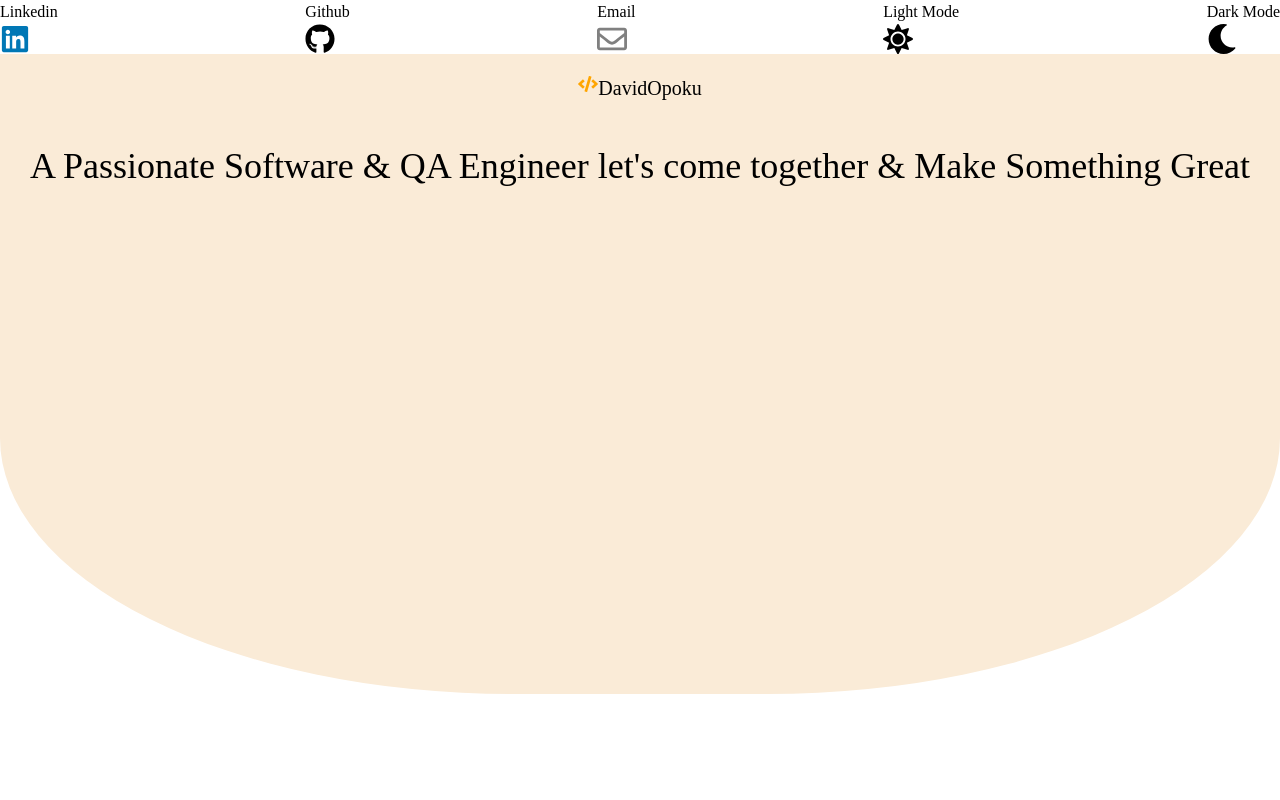
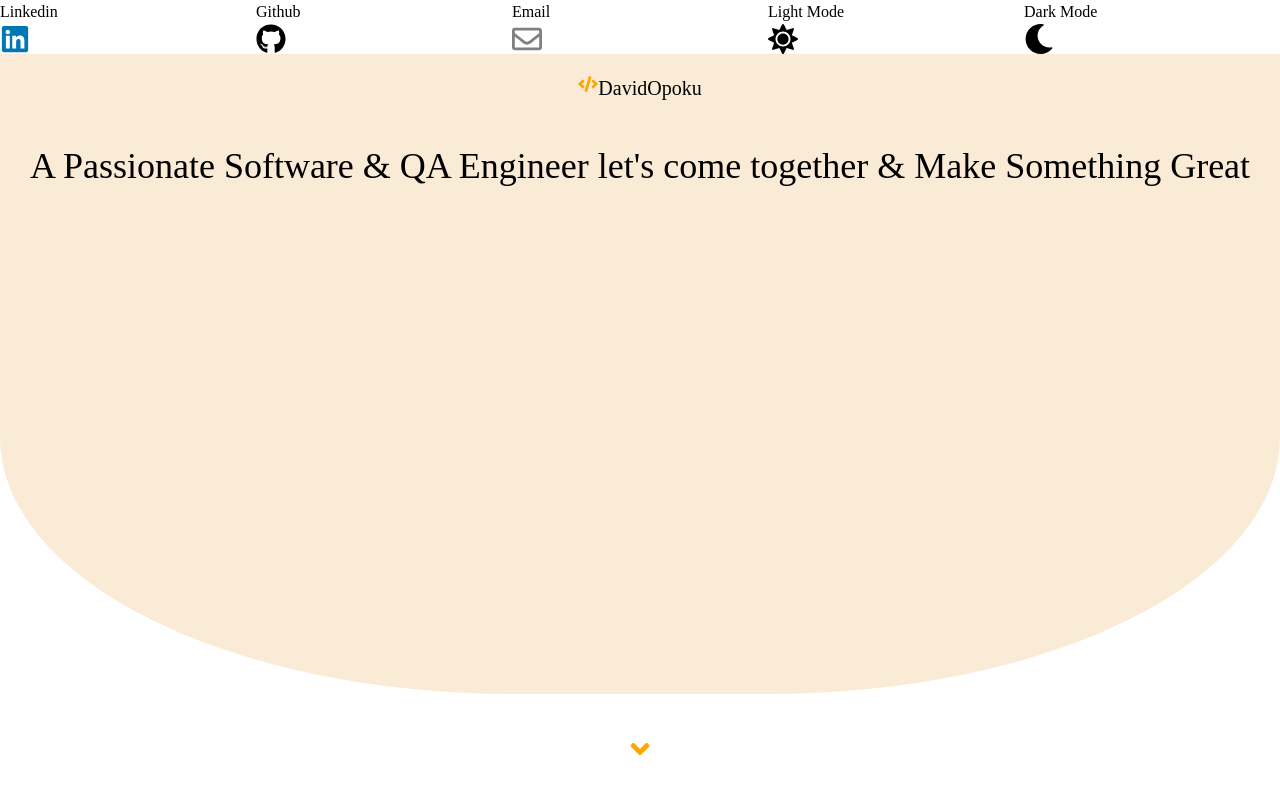
Before and after one commit to dopoku12/portfoliov2, a React (Create React App) app: page / in a window 1280 px wide. Shown: the top 800 px of the page. Built offline with nearby package versions, Linux system fonts and the light colour scheme; a web font is replaced by a local one.

Commit message:
smooth scroll added

```diff
--- a/public/index.html
+++ b/public/index.html
@@ -1,5 +1,5 @@
 <!DOCTYPE html>
-<html class="" lang="en">
+<html class="smooth" lang="en">
 
 <head>
   <meta charset="utf-8" />
--- a/src/App.js
+++ b/src/App.js
@@ -1,7 +1,8 @@
+import Nav from "./components/Nav";
 import Home from "./components/Home"
-import MyDisclosure from "./components/MyDisclosure";
-import Nav from "./components/Nav";
-import { Outlet } from "react-router-dom";
+import Projects from "./components/Projects";
+import Resume from "./components/Resume"
+import AboutMe from "./components/AboutMe"
 import {
   FaMoon, FaSun, FaGithub,
   FaRegEnvelope, FaLinkedin,
@@ -45,16 +46,22 @@ function App() {
 
   ].map(i => { return { ...i, id: num++ } })
 
-
   return (
     <div className=" dark:bg-slate-800  h-full">
       <Nav faIcons={faIcons} />
       <Home FaCode={FaCode} />
-      <main >
-        <MyDisclosure FaAngleDown={FaAngleDown} />
-        <Outlet />
+      <main>
+        <button className=" m-10 grid place-items-center">
+          <a href='#content'>
+            <FaAngleDown color='orange' size={30} />
+          </a>
+        </button>
+        <section id="content" className="grid grid-cols-1 ">
+          <Projects />
+          <Resume />
+          <AboutMe />
+        </section>
       </main>
-
     </div>
   );
 }
--- a/src/components/Education.js
+++ b/src/components/Education.js
@@ -12,7 +12,7 @@ function Education() {
 
             <h1 className="edu-type">High School Diploma</h1>
             <p>Parkdale HighSchool - Riverdale, MD</p>
-            <p>Acad</p>
+            <p>Academy of Homeland Security Sciences</p>
 
         </article>
     )
--- a/src/components/Home.js
+++ b/src/components/Home.js
@@ -1,18 +1,21 @@
-function Home({ FaCode }) {
+function Home({ FaCode, FaAngleDown }) {
+
     return (
-        <div className="home flex flex-col items-center ">
 
-            <header >
+        <header className='home '>
+
+            <div className="flex flex-col items-center ">
                 <h1 className='text-xl m-5 flex'>
                     <FaCode color='orange' size={20} />  David  <span>Opoku</span>
                 </h1>
-            </header>
 
-            <p className="text-4xl text-center p-6">
-                A Passionate Software & QA Engineer
-                let's come together & Make Something Great
-            </p>
-        </div >
+                <p className="text-4xl text-center p-6">
+                    A Passionate Software & QA Engineer
+                    let's come together & Make Something Great
+                </p>
+            </div >
+
+        </header>
 
     )
 }
--- a/src/components/Nav.js
+++ b/src/components/Nav.js
@@ -1,7 +1,7 @@
 const Nav = ({ faIcons }) => {
     return (
         <nav>
-            <ul>
+            <ul className="grid grid-cols-5">
                 {faIcons.map(i => {
                     console.log(i);
                     return (
--- a/src/components/Projects.js
+++ b/src/components/Projects.js
@@ -97,7 +97,7 @@ function Projects() {
             <section >
                 <article  >
                     <header >
-                        <h1 >
+                        <h1 className='text-2xl m-5' >
                             Projects
                         </h1>
                     </header>
--- a/src/components/Resume.js
+++ b/src/components/Resume.js
@@ -3,11 +3,13 @@ import Skills from './Skills'
 
 function Resume() {
     return (
-        <div className='h-screen'>
+        <div className='grid grid-cols-1 h-screen'>
 
             <section className='card'>
                 <header >
-                    <h2 > <span className='header'>My Resume</span></h2>
+                    <h2 >
+                        My Resume
+                    </h2>
                 </header>
 
                 <ul>
--- a/src/stylesheet/index.css
+++ b/src/stylesheet/index.css
@@ -62,6 +62,10 @@ header {
   padding: 0%;
 }
 
+html {
+  scroll-behavior: smooth;
+}
+
 body {
   font-family: Anek Gujarati;
 }
@@ -81,13 +85,6 @@ body {
   justify-content: center;
 }
 
-ul {
-  display: flex;
-  flex-direction: row;
-  align-items: center;
-  justify-content: space-between;
-}
-
 main {
   display: flex;
   flex-direction: column;
--- a/src/stylesheet/index.scss
+++ b/src/stylesheet/index.scss
@@ -1,5 +1,4 @@
 @use "utils";
-
 @use "card-content";
 @use "projectBdrop";
 @tailwind base;
@@ -9,6 +8,10 @@
 * {
   margin: 0%;
   padding: 0%;
+}
+
+html {
+  scroll-behavior: smooth;
 }
 
 body {
@@ -27,10 +30,6 @@ body {
   @include utils.flex-box(column, center);
 }
 
-ul {
-  @include utils.flex-box(row, space-between);
-}
-
 main {
   @include utils.flex-box(column, center);
   text-align: center;
```
Also changed, not shown: 1 other file (tests, documents, lock files or other folders).
